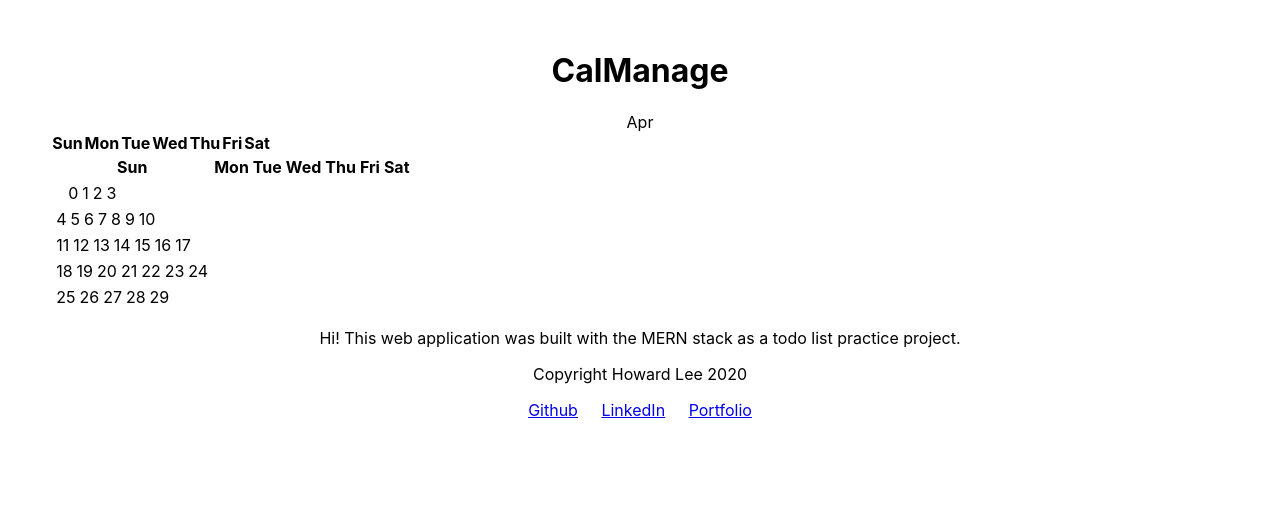
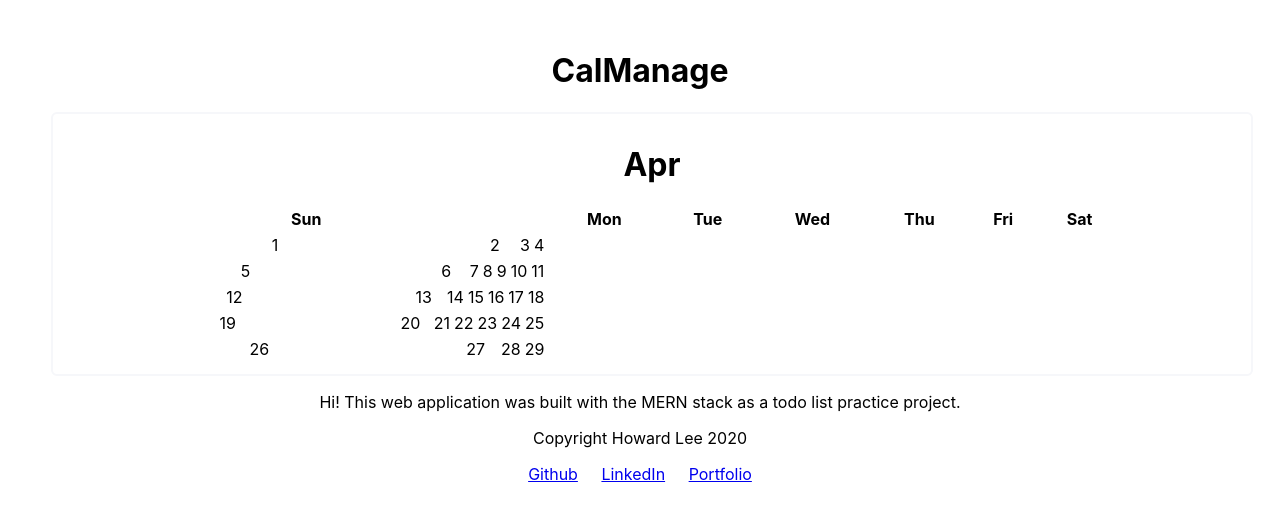
Before and after one commit to howardlee93/calManage, a React app in the folder frontend/: page / in a window 1280 px wide. Built offline with nearby package versions, Linux system fonts and the light colour scheme.

Commit message:
calendar

```diff
--- a/frontend/src/components/calendar/calendar.css
+++ b/frontend/src/components/calendar/calendar.css
@@ -3,4 +3,14 @@
   border-radius: 6px;
   padding: 10px;
   background-color: #ffffff;
+  width: 100%;
+
 }
+
+
+
+.calendar-day{
+	width: 90%;
+
+
+}
--- a/frontend/src/components/calendar/calendar.jsx
+++ b/frontend/src/components/calendar/calendar.jsx
@@ -132,7 +132,7 @@ class Calendar extends React.Component {
 		// calendar day
 
 		let daysInMonth =[];
-		for (let i = 0; i <this.daysInMonth(); i ++){
+		for (let i = 1; i <this.daysInMonth(); i ++){
 			let currentDay = i === this.today() ? "today" : "";
 
 			daysInMonth.push(
@@ -196,15 +196,12 @@ class Calendar extends React.Component {
 
 
 		return(
-      		<div>
 
-      		<div className="tail-datetime-calendar">
+      		<div className="calendar">
         	 <div className="calendar-navi">
-        	 {this.month()}
-      		</div>
+        	 <h1>{this.month()}</h1>
       		</div>
 
-        		{weekdayshortname}
 
 		    	 <table className="calendar-day">
 		            <thead>
```
